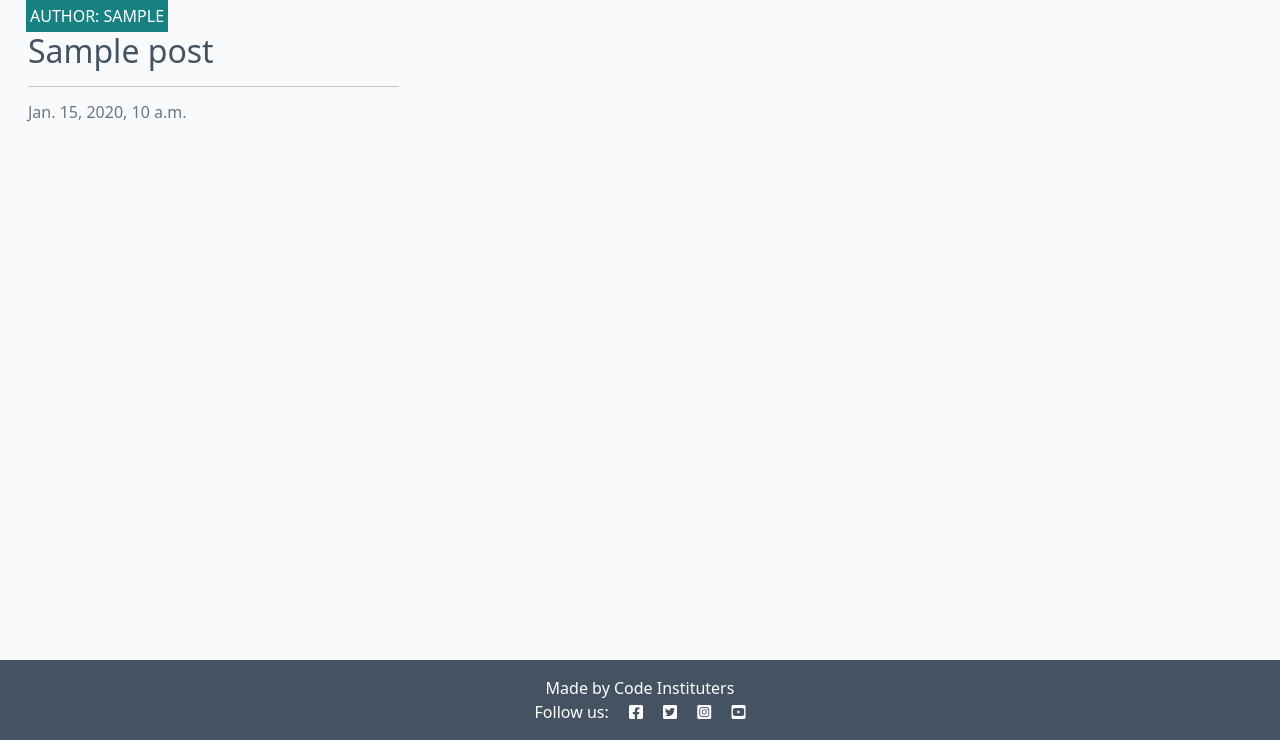
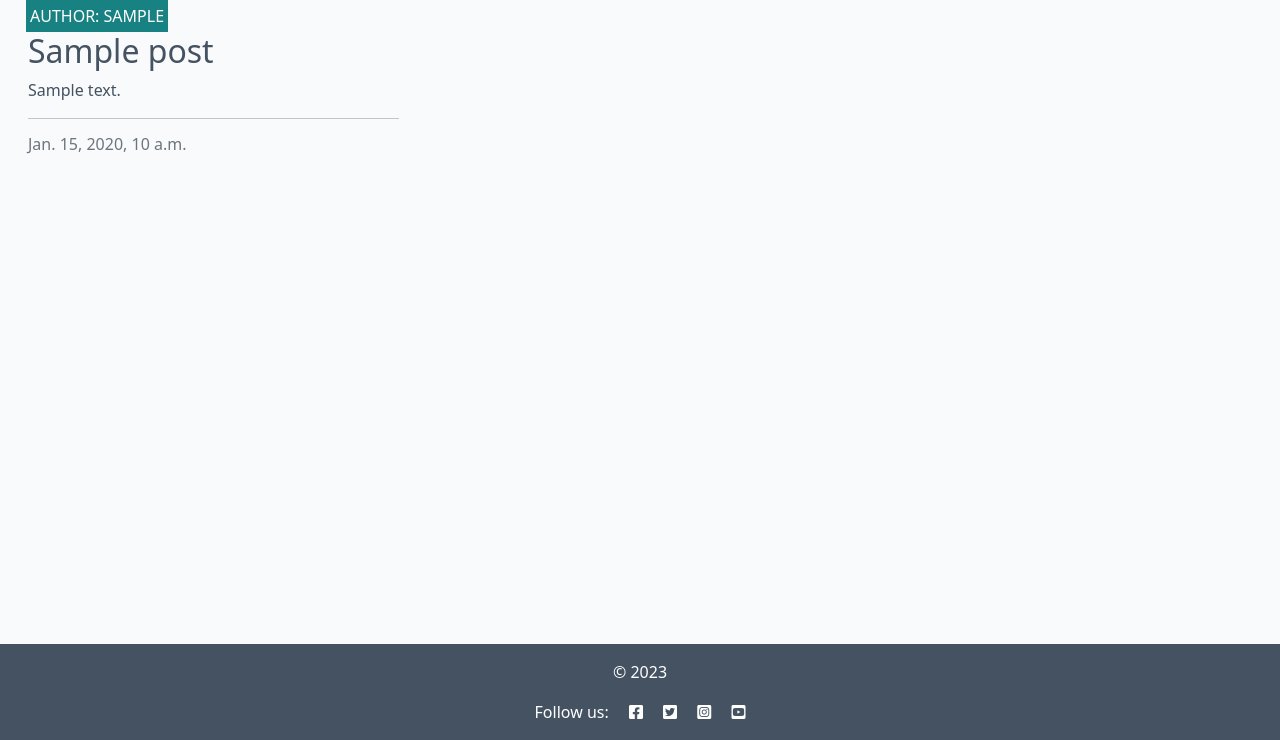
Before and after one commit to DMASCoreDeclan/PRD-PP4-Blog, a Django app: page / in a window 1280 px wide. Shown: the part 60-800 px from the top of the page. Run offline with Django 4.2, Linux system fonts and the light colour scheme; tables that the repository leaves empty hold one stand-in row (values such as "Sample post").

Commit message:
Add base.html and index.html, update tags in both files

```diff
--- a/blog/templates/blog/index.html
+++ b/blog/templates/blog/index.html
@@ -20,6 +20,7 @@
                             </div>
                             <a href="#" class="post-link">
                                 <h2 class="card-title">{{ post.title }}</h2>
+                                <p class="card-text">{{ post.excerpt }}</p>
                             </a>
 
                             <hr />
@@ -50,3 +51,7 @@
 
 <!-- index.html content ends here -->
 {% endblock %}
+
+{% block copyright %}
+    <p class="m-0 text-center text-white">&#169; 2023</p>
+{% endblock %}
--- a/templates/base.html
+++ b/templates/base.html
@@ -41,7 +41,7 @@
                 <ul class="navbar-nav me-auto mb-2 mb-lg-0">
                     <li class="nav-item">
                         <a class="nav-link {% if request.path == home_url %}active{% endif %}" aria-current="page"
-                            href="#">Home</a>
+                            href="{% url 'home' %}">Home</a>
                     </li>
 
                 </ul>
@@ -62,7 +62,11 @@
 
     <!-- Footer -->
     <footer class="footer mt-auto py-3 dark-bg">
-        <p class="m-0 text-center text-white">Made by Code Instituters</p>
+        <p class="m-0 text-center text-white">
+            {% block copyright %}
+                Made by Code Instituters
+            {% endblock %}
+        </p>
         <p class="m-0 text-center text-white">Follow us: <i class="fab fa-facebook-square ms-3"></i>
             <i class="fab fa-twitter-square ms-3"></i>
             <i class="fab fa-instagram-square ms-3"></i>
```
